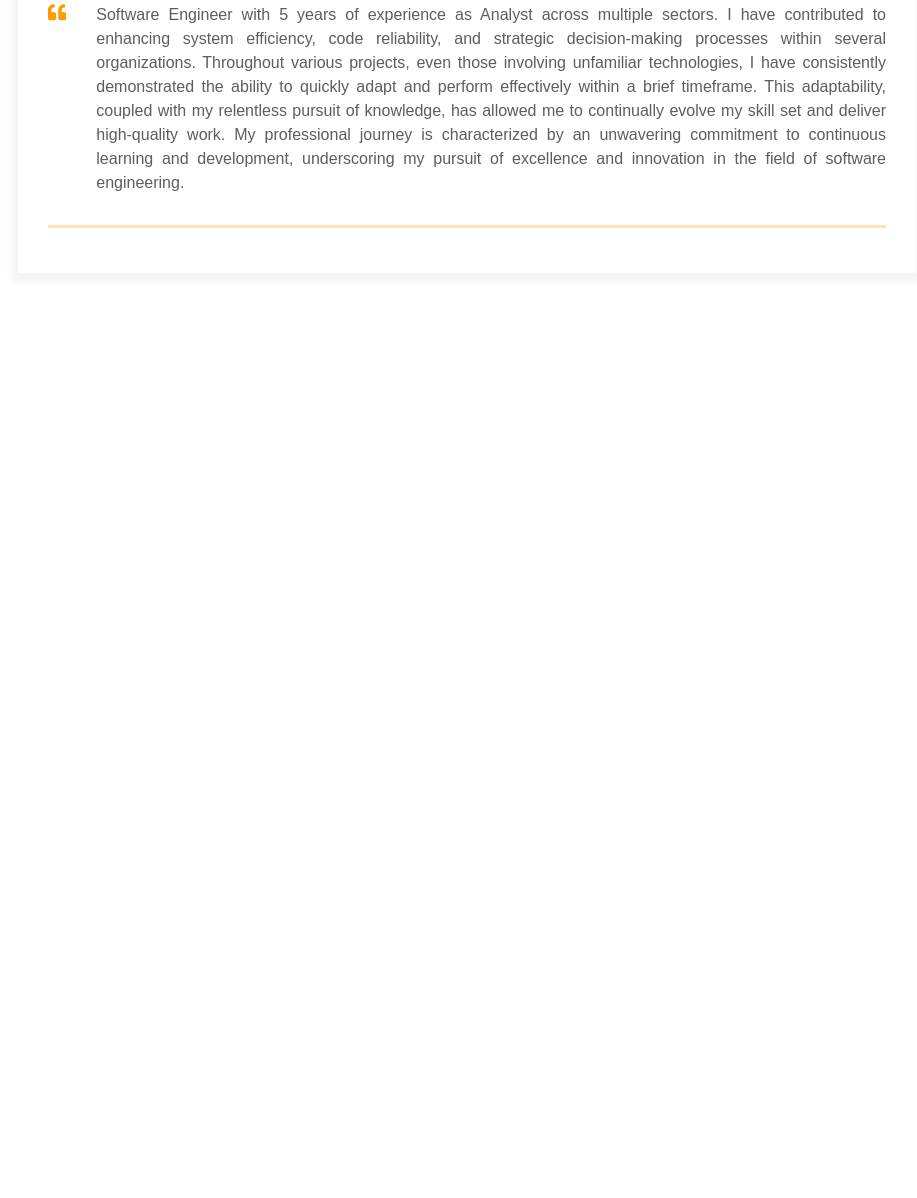
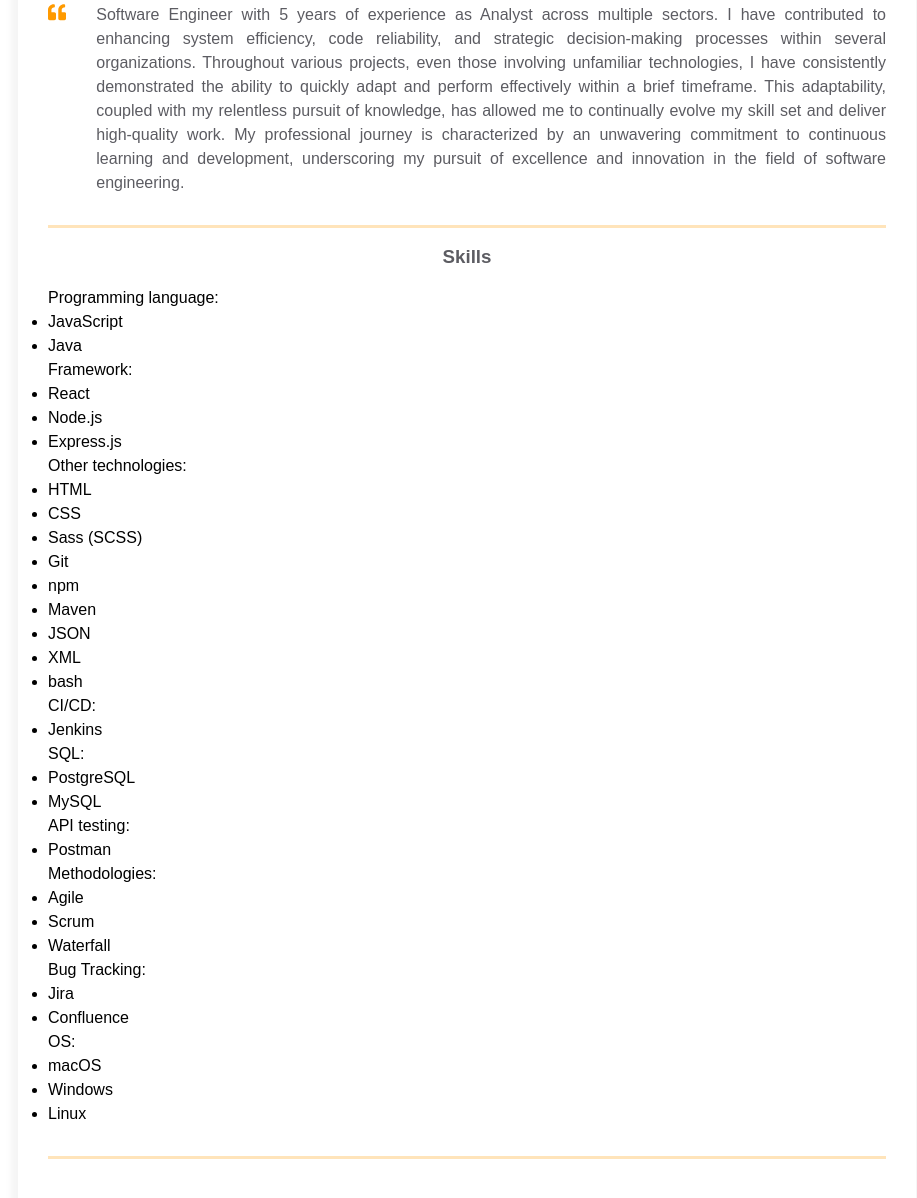
Before and after one commit to maks-n/homepage, a plain HTML site: page index.html in a window 1280 px wide. Shown: the part 406-1604 px from the top of the page, without its empty margins (173-1090 px from the left). Before the commit the page ends 800 px from the top, so only its background shows below. Drawn offline with Linux system fonts and the light colour scheme.

Commit message:
add skills block

```diff
--- a/index.html
+++ b/index.html
@@ -147,6 +147,77 @@
             </div>
           </div>
         </div>
+
+        <div class="container">
+          <div class="resume__block">
+            <div class="skills">
+              <h3 class="skills__header">Skills</h3>
+              <p class="skills__text">
+                <p>Programming language:</p>
+                <ul>
+                  <li>JavaScript</li>
+                  <li>Java</li>
+                </ul>
+
+                <p>Framework:</p>
+                <ul>
+                  <li>React</li>
+                  <li>Node.js</li>
+                  <li>Express.js</li>
+                </ul>
+
+                <p>Other technologies:</p>
+                <ul>
+                  <li>HTML</li>
+                  <li>CSS</li>
+                  <li>Sass (SCSS)</li>
+                  <li>Git</li>
+                  <li>npm</li>
+                  <li>Maven</li>
+                  <li>JSON</li>
+                  <li>XML</li>
+                  <li>bash</li>
+                </ul>
+
+                <p>CI/CD:</p>
+                <ul>
+                  <li>Jenkins</li>
+                </ul>
+
+                <p>SQL:</p>
+                <ul>
+                  <li>PostgreSQL</li>
+                  <li>MySQL</li>
+                </ul>
+
+                <p>API testing:</p>
+                <ul>
+                  <li>Postman</li>
+                </ul>
+
+                <p>Methodologies:</p>
+                <ul>
+                  <li>Agile</li>
+                  <li>Scrum</li>
+                  <li>Waterfall</li>
+                </ul>
+
+                <p>Bug Tracking:</p>
+                <ul>
+                  <li>Jira</li>
+                  <li>Confluence</li>
+                </ul>
+
+                <p>OS:</p>
+                <ul>
+                  <li>macOS</li>
+                  <li>Windows</li>
+                  <li>Linux</li>
+                </ul>
+              </p>
+            </div>
+          </div>
+        </div>
       </div>
     </main>
   </body>
```
